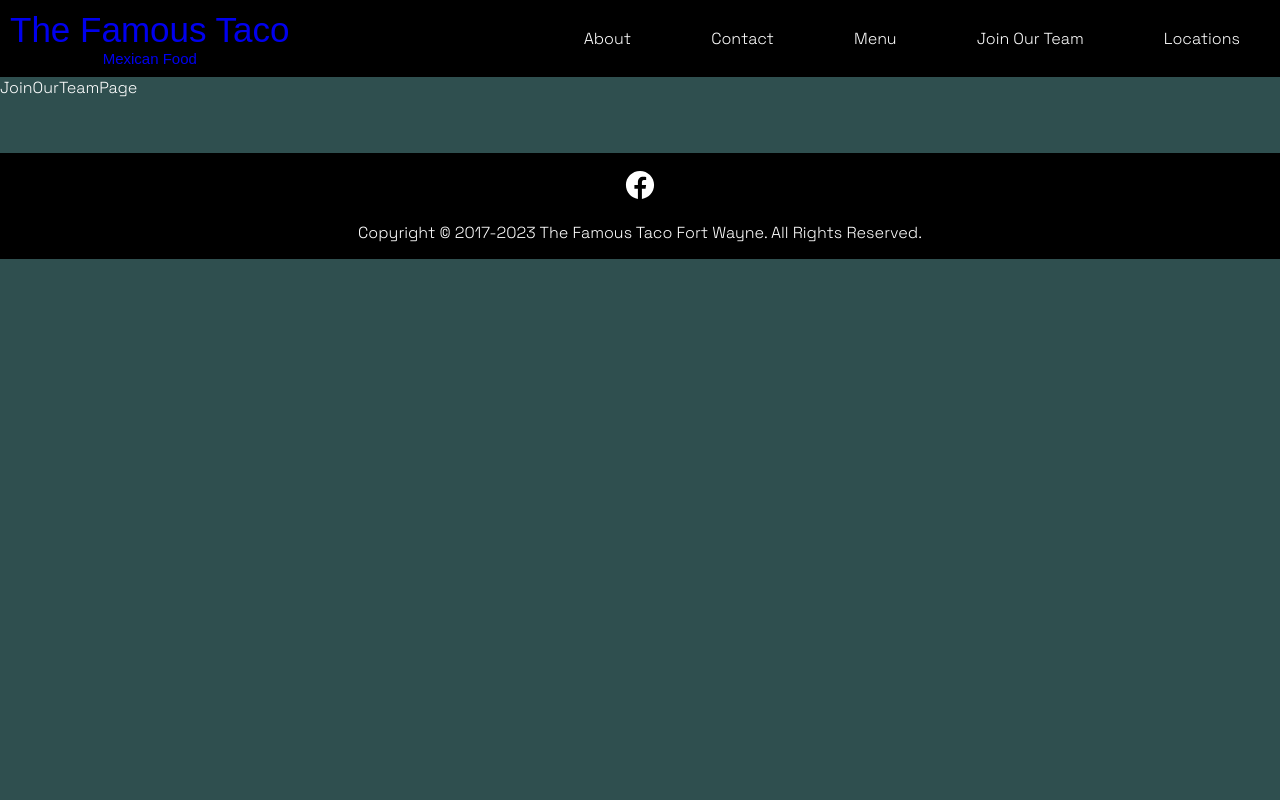
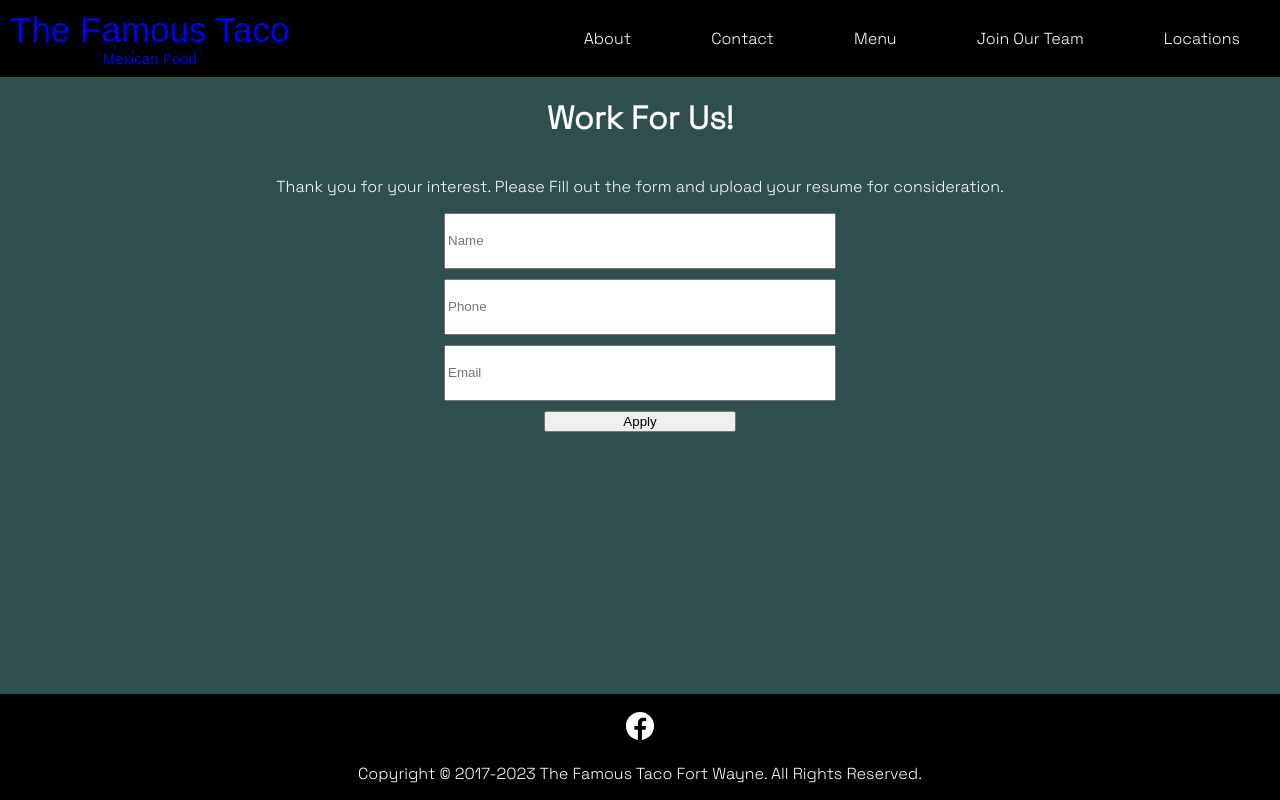
Before and after one commit to noelbarrera/famous-taco-website, a React (Vite) app: page /join in a window 1280 px wide. Built offline with nearby package versions, Linux system fonts and the light colour scheme; a web font is replaced by a local one.

Commit message:
wip: setting up form and styles in page

```diff
--- a/src/components/JoinOurTeamPage.tsx
+++ b/src/components/JoinOurTeamPage.tsx
@@ -1,8 +1,20 @@
+import "../styles/JoinOurTeamPage.css";
+//TODO: Add back-end logic to store informations
+const JoinOurTeamPage = () => {
+  return <div className="page-container">
+    <h1>
+      Work For Us!
+    </h1>
+    <p>Thank you for your interest. Please Fill out the form and upload your resume for consideration.</p>
 
-const JoinOurTeamPage = () => {
-  return (
-    <div>JoinOurTeamPage</div>
-  )
-}
+    <form className="page-container-form" >
 
-export default JoinOurTeamPage
+      <input type="text" placeholder="Name" required/>
+      <input type="text" placeholder="Phone" required/>
+      <input type="text" placeholder="Email" required/>
+      <button type="submit">Apply</button>
+    </form>
+  </div>;
+};
+
+export default JoinOurTeamPage;
--- /dev/null
+++ b/src/styles/JoinOurTeamPage.css
@@ -0,0 +1,26 @@
+.page-container {
+    display: flex;
+    flex-direction: column;
+    flex: 1 1 auto;
+    align-items: center;
+}
+
+
+.page-container-form {
+    display: flex;
+    flex-direction: column;
+    justify-content: center;
+    align-items: center;
+    gap: 10px;
+    width: 30%;
+}
+
+.page-container-form input {
+    height: 50px;
+    width: 100%;
+}
+
+.page-container-form button {
+    width: 50%;
+    max-width: 200px;
+}
```
